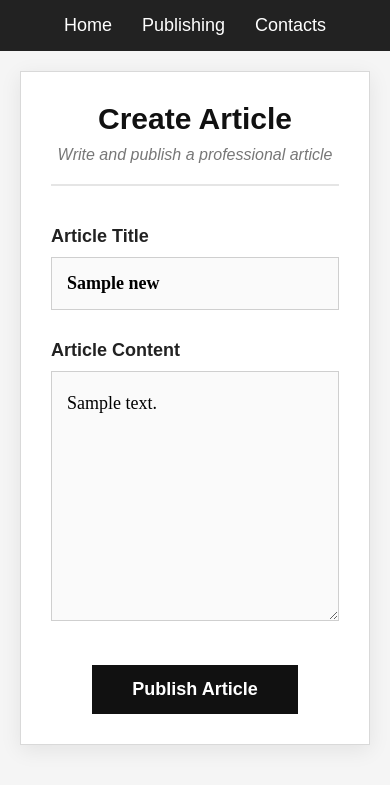
After one commit to abotirbek/News, a Django app: page /update/1/ in a window 390 px wide. The commit adds this page. Shown: the top 785 px of the page. Run offline with Django 5.2, Linux system fonts and the light colour scheme; tables that the repository leaves empty hold one stand-in row (values such as "Sample post").

Commit message:
Update: CRUD functions are added

```diff
--- a/news/urls.py
+++ b/news/urls.py
@@ -1,7 +1,10 @@
 from django.urls import path
-from .views import get_news, create_news
+from .views import get_news, create_news, get_new, update_new, delete_new
 
 urlpatterns = [
     path('', get_news, name='news'),
-    path('create/', create_news, name = 'create')
+    path('create/', create_news, name = 'create'),
+    path('detail/<int:pk>/', get_new, name='detail'),
+    path('update/<int:pk>/',update_new, name='update'),
+    path('delete/<int:pk>/', delete_new, name='delete'),
 ]
--- a/news/views.py
+++ b/news/views.py
@@ -19,3 +19,29 @@ def create_news(request):
             return redirect('create')
     else:
         return render(request, 'news/create.html')
+
+def get_new(request, pk=None):
+    new = News.objects.get(pk=pk)
+    context = {'new':new}
+    return render(request, 'news/detail.html',context)
+
+def update_new(request, pk):
+    new = News.objects.get(pk=pk)
+    if request.method == 'POST':
+        title = request.POST.get('title',new.title)
+        content = request.POST.get('content',new.content)
+        if title and content:
+            new.title = title
+            new.content = content
+            new.save()
+            return redirect('news')
+    else:
+        return render(request,'news/update.html',{'new':new})
+
+def delete_new(request, pk):
+    new = News.objects.get(pk=pk)
+    if request.method == 'POST':
+        new.delete()
+        return redirect('news')
+    else:
+        return render(request, 'news/delete.html',{'new':new})
--- a/templates/news/list.html
+++ b/templates/news/list.html
@@ -139,7 +139,9 @@
             </div>
 
             <div class="bottom-row">
-                <a href="#" class="btn">Read more</a>
+                <a href="{% url 'detail' new.pk %}" class="btn">Read more</a>
+                <a href="{% url 'update' new.pk %}" class="btn">Edit</a>
+                <a href="{% url 'delete' new.pk %}" class="btn">Delete</a>
             </div>
 
         </div>
--- /dev/null
+++ b/templates/news/update.html
@@ -0,0 +1,164 @@
+{% extends 'base.html' %}
+{% block content %}
+
+<style>
+    body {
+        background: #f5f5f5;
+        margin: 0;
+        padding: 0;
+    }
+
+    .editor-container {
+        max-width: 900px;
+        margin: 50px auto;
+        background: #fff;
+        border: 1px solid #d9d9d9;
+        box-shadow: 0 5px 20px rgba(0, 0, 0, 0.08);
+        padding: 50px 60px;
+        font-family: "Times New Roman", Times, serif;
+    }
+
+    .editor-header {
+        text-align: center;
+        margin-bottom: 40px;
+        border-bottom: 2px solid #e5e5e5;
+        padding-bottom: 20px;
+    }
+
+    .editor-header h2 {
+        margin: 0;
+        font-size: 38px;
+        color: #111;
+        font-weight: bold;
+    }
+
+    .editor-header p {
+        margin-top: 10px;
+        color: #777;
+        font-style: italic;
+        font-size: 16px;
+    }
+
+    .form-group {
+        margin-bottom: 30px;
+    }
+
+    .form-group label {
+        display: block;
+        margin-bottom: 10px;
+        font-size: 18px;
+        font-weight: bold;
+        color: #222;
+    }
+
+    .form-group input,
+    .form-group textarea {
+        width: 100%;
+        box-sizing: border-box;
+        padding: 15px;
+        border: 1px solid #cfcfcf;
+        font-size: 18px;
+        font-family: "Times New Roman", Times, serif;
+        background: #fafafa;
+        transition: 0.3s;
+    }
+
+    .form-group input:focus,
+    .form-group textarea:focus {
+        outline: none;
+        border-color: #222;
+        background: #fff;
+    }
+
+    .title-input {
+        font-size: 24px;
+        font-weight: bold;
+    }
+
+    .content-input {
+        min-height: 400px;
+        resize: vertical;
+        line-height: 1.8;
+    }
+
+    .editor-actions {
+        text-align: center;
+        margin-top: 40px;
+    }
+
+    .publish-btn {
+        background: #111;
+        color: white;
+        border: none;
+        padding: 14px 40px;
+        font-size: 18px;
+        font-weight: bold;
+        cursor: pointer;
+        transition: 0.3s;
+    }
+
+    .publish-btn:hover {
+        background: #333;
+    }
+
+    @media (max-width: 768px) {
+        .editor-container {
+            margin: 20px;
+            padding: 30px;
+        }
+
+        .editor-header h2 {
+            font-size: 30px;
+        }
+
+        .content-input {
+            min-height: 250px;
+        }
+    }
+</style>
+
+<div class="editor-container">
+
+    <div class="editor-header">
+        <h2>Create Article</h2>
+        <p>Write and publish a professional article</p>
+    </div>
+
+    <form method="post">
+        {% csrf_token %}
+
+        <div class="form-group">
+            <label for="title">Article Title</label>
+            <input
+                type="text"
+                name="title"
+                id="title"
+                class="title-input"
+                placeholder="Enter article title..."
+                value="{{ new.title }}"
+                required
+            >
+        </div>
+
+        <div class="form-group">
+            <label for="content">Article Content</label>
+            <textarea
+                name="content"
+                id="content"
+                class="content-input"
+                placeholder="Write your article here..."
+                required
+            >{{ new.content }}</textarea>
+        </div>
+
+        <div class="editor-actions">
+            <button type="submit" class="publish-btn">
+                Publish Article
+            </button>
+        </div>
+
+    </form>
+
+</div>
+
+{% endblock %}
```
Also changed, not shown: templates/news/delete.html (added, +139 -0 lines), templates/news/detail.html (added, +107 -0 lines).
